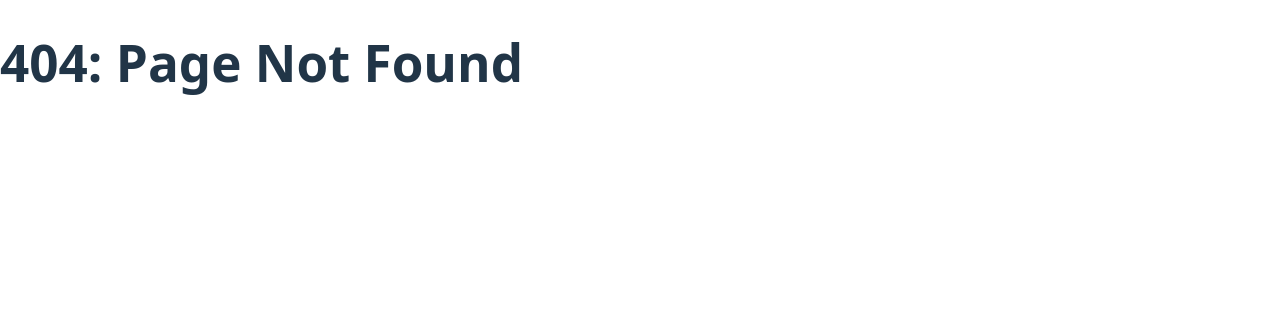
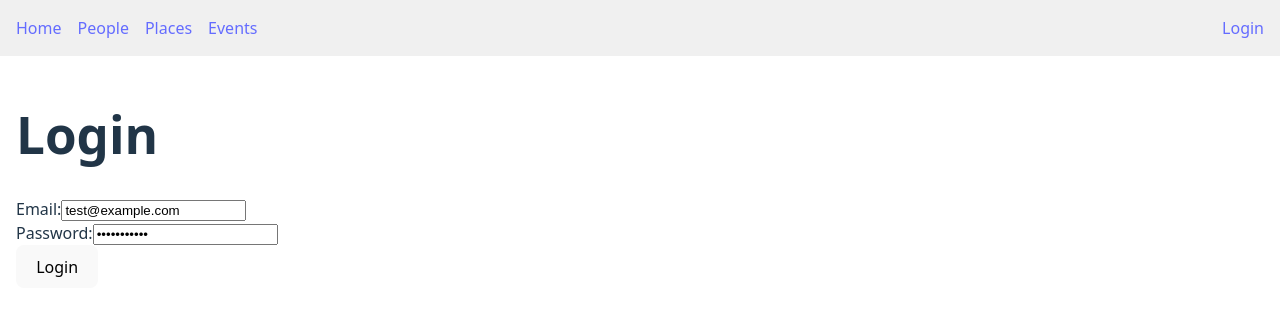
Before and after one commit to Buzcode/Aethelgard, a React (Vite) app in the folder frontend/: page /login in a window 1280 px wide. Before the commit this address had no page. Shown: the top 316 px of the page. Built offline with nearby package versions, Linux system fonts and the light colour scheme.

Commit message:
Issue 4.4: Implement frontend login and auth context
Creates LoginPage and a global AuthContext to manage user state. Implements the full login/logout UI flow. Closes #7

```diff
--- a/frontend/src/App.jsx
+++ b/frontend/src/App.jsx
@@ -7,6 +7,8 @@ import PeoplePage from './pages/PeoplePage';
 import PlacesPage from './pages/PlacesPage';
 import EventsPage from './pages/EventsPage';
 import NotFoundPage from './pages/NotFoundPage';
+import LoginPage from './pages/LoginPage';
+
 
 function App() {
   return (
@@ -17,6 +19,7 @@ function App() {
         <Route path="people" element={<PeoplePage />} />
         <Route path="places" element={<PlacesPage />} />
         <Route path="events" element={<EventsPage />} />
+        <Route path="login" element={<LoginPage />} />
       </Route>
 
       {/* This route is for the 404 page and does not use the MainLayout */}
--- a/frontend/src/components/MainLayout.jsx
+++ b/frontend/src/components/MainLayout.jsx
@@ -1,18 +1,42 @@
-import { Link, Outlet } from 'react-router-dom';
+import { Link, Outlet, useNavigate } from 'react-router-dom';
+import { useAuth } from '../hooks/useAuth';
 
 const MainLayout = () => {
+  // Get auth state and functions from context
+  const { user, logout } = useAuth();
+  const navigate = useNavigate();
+
+  const handleLogout = () => {
+    // Call the logout function from context
+    logout();
+    // Redirect to login page after logout
+    navigate('/login');
+  };
+
   return (
     <div>
       <header>
-        <nav style={{ display: 'flex', gap: '1rem', padding: '1rem', backgroundColor: '#f0f0f0' }}>
-          <Link to="/">Home</Link>
-          <Link to="/people">People</Link>
-          <Link to="/places">Places</Link>
-          <Link to="/events">Events</Link>
+        <nav style={{ display: 'flex', justifyContent: 'space-between', alignItems: 'center', padding: '1rem', backgroundColor: '#f0f0f0' }}>
+          <div>
+            <Link to="/" style={{ marginRight: '1rem' }}>Home</Link>
+            <Link to="/people" style={{ marginRight: '1rem' }}>People</Link>
+            <Link to="/places" style={{ marginRight: '1rem' }}>Places</Link>
+            <Link to="/events">Events</Link>
+          </div>
+          <div>
+            {/* Conditionally render links based on user state */}
+            {user ? (
+              <>
+                <span style={{ marginRight: '1rem' }}>Welcome, {user.name}!</span>
+                <button onClick={handleLogout}>Logout</button>
+              </>
+            ) : (
+              <Link to="/login">Login</Link>
+            )}
+          </div>
         </nav>
       </header>
       <main style={{ padding: '1rem' }}>
-        {/* The Outlet component renders the content of the current page route */}
         <Outlet />
       </main>
     </div>
--- /dev/null
+++ b/frontend/src/contexts/AuthContext.jsx
@@ -0,0 +1,48 @@
+import { createContext, useState } from 'react';
+import axiosClient from '../api/axiosClient';
+
+// 1. Create the context
+const AuthContext = createContext({
+  user: null,
+  token: null,
+  login: () => {},
+  logout: () => {},
+});
+
+export { AuthContext };
+
+// 2. Create the provider component
+export const AuthProvider = ({ children }) => {
+  const [user, setUser] = useState(null);
+  const [token, setToken] = useState(localStorage.getItem('ACCESS_TOKEN'));
+
+  // Function to set the token in state and local storage
+  const _setToken = (newToken) => {
+    setToken(newToken);
+    if (newToken) {
+      localStorage.setItem('ACCESS_TOKEN', newToken);
+    } else {
+      localStorage.removeItem('ACCESS_TOKEN');
+    }
+  };
+
+  const login = async (email, password) => {
+    const response = await axiosClient.post('/login', { email, password });
+    setUser(response.data.user);
+    _setToken(response.data.access_token);
+    return response;
+  };
+
+  const logout = () => {
+    // We will implement the API call for logout later
+    setUser(null);
+    _setToken(null);
+  };
+
+  return (
+    <AuthContext.Provider value={{ user, token, login, logout }}>
+      {children}
+    </AuthContext.Provider>
+  );
+};
+;
--- /dev/null
+++ b/frontend/src/hooks/useAuth.js
@@ -0,0 +1,6 @@
+import { useContext } from "react";
+import { AuthContext } from "../contexts/AuthContext"; // Note the path change
+
+export const useAuth = () => {
+    return useContext(AuthContext);
+};
--- a/frontend/src/main.jsx
+++ b/frontend/src/main.jsx
@@ -2,12 +2,15 @@ import React from 'react'
 import ReactDOM from 'react-dom/client'
 import App from './App.jsx'
 import './index.css'
-import { BrowserRouter } from 'react-router-dom'; // Import BrowserRouter
+import { BrowserRouter } from 'react-router-dom';
+import { AuthProvider } from './contexts/AuthContext.jsx'; // Import the provider
 
 ReactDOM.createRoot(document.getElementById('root')).render(
   <React.StrictMode>
     <BrowserRouter>
-      <App />
+      <AuthProvider>
+        <App />
+      </AuthProvider>
     </BrowserRouter>
   </React.StrictMode>,
 )
--- /dev/null
+++ b/frontend/src/pages/LoginPage.jsx
@@ -0,0 +1,46 @@
+import { useState } from 'react';
+import { useAuth } from '../hooks/useAuth';
+import { useNavigate } from 'react-router-dom'; // To redirect after login
+
+const LoginPage = () => {
+  const [email, setEmail] = useState('test@example.com'); // Pre-fill for easy testing
+  const [password, setPassword] = useState('password123');
+  const [error, setError] = useState(null);
+
+  const { login } = useAuth(); // Get the login function from our context
+  const navigate = useNavigate(); // Get the navigate function
+
+  const handleSubmit = async (event) => {
+    event.preventDefault();
+    setError(null);
+
+    try {
+      await login(email, password);
+      navigate('/'); // Redirect to the homepage on successful login
+    } catch (err) {
+      console.error(err);
+      setError('Invalid credentials. Please try again.');
+    }
+  };
+
+  return (
+
+    <div>
+      <h1>Login</h1>
+      <form onSubmit={handleSubmit}>
+        <div>
+          <label htmlFor="email">Email:</label>
+          <input type="email" id="email" value={email} onChange={(e) => setEmail(e.target.value)} required />
+        </div>
+        <div>
+          <label htmlFor="password">Password:</label>
+          <input type="password" id="password" value={password} onChange={(e) => setPassword(e.target.value)} required />
+        </div>
+        {error && <p style={{ color: 'red' }}>{error}</p>}
+        <button type="submit">Login</button>
+      </form>
+    </div>
+  );
+};
+
+export default LoginPage;
```
Also changed, not shown: frontend/src/api/axiosClient.js (line endings or trailing spaces), 1 other file (tests, documents, lock files or other folders).
